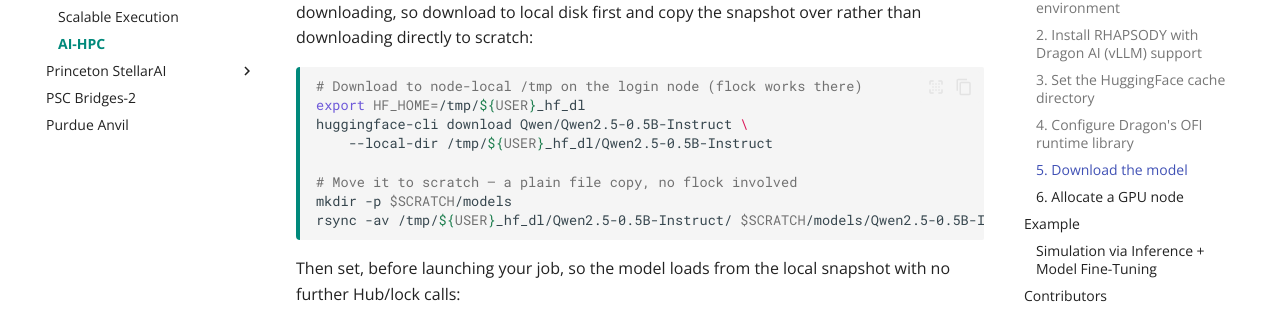
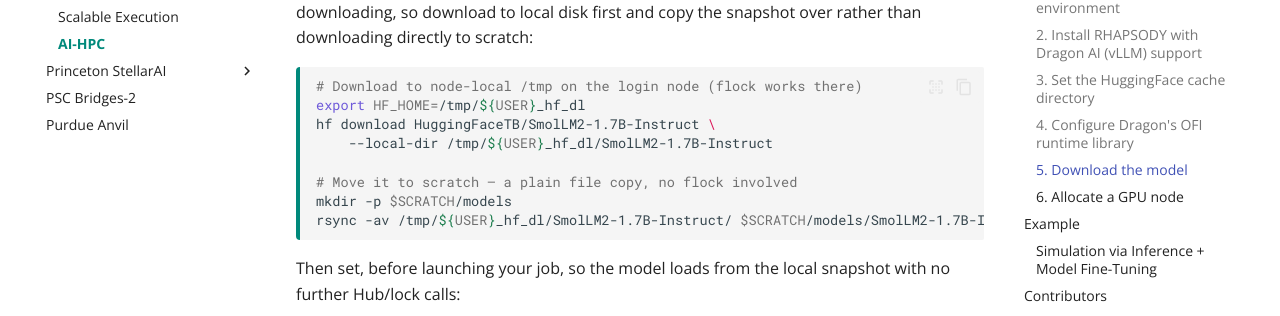
Before and after one commit to radical-cybertools/rhapsody, an MkDocs documentation site: the page built from docs/hpc-machines/perlmutter-ai-hpc.md, in a window 1280 px wide and 900 px high, scrolled down 1560 px. Shown: the part 145-461 px from the top of the window. Built offline with MkDocs 1.6.1 and Material for MkDocs 9.7.7, drawn with Linux system fonts in a browser that asks for light colours; comment, search, counter and statistics services are not loaded; some of the changed text lies outside the part shown.

Commit message:
replace Qwen model with SmolLM2

````diff
--- a/docs/hpc-machines/perlmutter-ai-hpc.md
+++ b/docs/hpc-machines/perlmutter-ai-hpc.md
@@ -56,12 +56,12 @@ dragon-config add --ofi-runtime-lib=/opt/cray/libfabric/<version>/lib64
 ```bash
 # Download to node-local /tmp on the login node (flock works there)
 export HF_HOME=/tmp/${USER}_hf_dl
-huggingface-cli download Qwen/Qwen2.5-0.5B-Instruct \
-    --local-dir /tmp/${USER}_hf_dl/Qwen2.5-0.5B-Instruct
+hf download HuggingFaceTB/SmolLM2-1.7B-Instruct \
+    --local-dir /tmp/${USER}_hf_dl/SmolLM2-1.7B-Instruct
 
 # Move it to scratch — a plain file copy, no flock involved
 mkdir -p $SCRATCH/models
-rsync -av /tmp/${USER}_hf_dl/Qwen2.5-0.5B-Instruct/ $SCRATCH/models/Qwen2.5-0.5B-Instruct/
+rsync -av /tmp/${USER}_hf_dl/SmolLM2-1.7B-Instruct/ $SCRATCH/models/SmolLM2-1.7B-Instruct/
 ```
 
 Then set, before launching your job, so the model loads from the local snapshot with no further Hub/lock calls:
@@ -135,7 +135,7 @@ def fine_tune(simulation_outputs: list):
         TrainingArguments,
     )
 
-    model_name = "Qwen/Qwen2.5-0.5B-Instruct"
+    model_name = "HuggingFaceTB/SmolLM2-1.7B-Instruct"
     print(f"Loading tokenizer and model: {model_name}", flush=True)
 
     tokenizer = AutoTokenizer.from_pretrained(model_name)
@@ -181,7 +181,7 @@ async def main():
 
     inference_backend = await DragonVllmInferenceBackend(
         model=ModelConfig(
-            model_name=f"{os.environ['SCRATCH']}/models/Qwen2.5-0.5B-Instruct",
+            model_name=f"{os.environ['SCRATCH']}/models/SmolLM2-1.7B-Instruct",
             hf_token="",
             tp_size=1,
         ),
@@ -247,7 +247,7 @@ dragon ai-hpc.py
       Sim 6: Stress concentrations appear at the fixed end with a maximum von Mises stress of 320...
       Sim 7: The drag coefficient Cd ≈ 1.38, consistent with experimental values at Re=100. Karman...
     --- Phase 2: Fine-tuning model on simulation outputs ---
-    Loading tokenizer and model: Qwen/Qwen2.5-0.5B-Instruct
+    Loading tokenizer and model: HuggingFaceTB/SmolLM2-1.7B-Instruct
     {'loss': 2.4231, 'epoch': 1.0}
     {'loss': 1.8902, 'epoch': 2.0}
     {'loss': 1.5214, 'epoch': 3.0}
@@ -261,7 +261,7 @@ dragon ai-hpc.py
 !!! tip "Scaling up"
     - Increase `SIMULATION_PROMPTS` to hundreds or thousands of scenarios to generate a larger training corpus
     - Use `HardwareConfig(num_gpus=4)` and `ModelConfig(tp_size=4)` on Perlmutter's A100 nodes for larger inference models
-    - Replace `Qwen/Qwen2.5-0.5B-Instruct` in `fine_tune()` with any HuggingFace model that fits in GPU memory
+    - Replace `HuggingFaceTB/SmolLM2-1.7B-Instruct` in `fine_tune()` with any HuggingFace model that fits in GPU memory
 
 ---
 
````
Also changed, not shown: README.md (+1 -1 lines), docs/ai/index.md (+2 -2 lines), docs/hpc-machines/stellarai-ai-hpc.md (+5 -5 lines), docs/hpc-machines/stellarai-scalable.md (+3 -3 lines), 3 other files.
